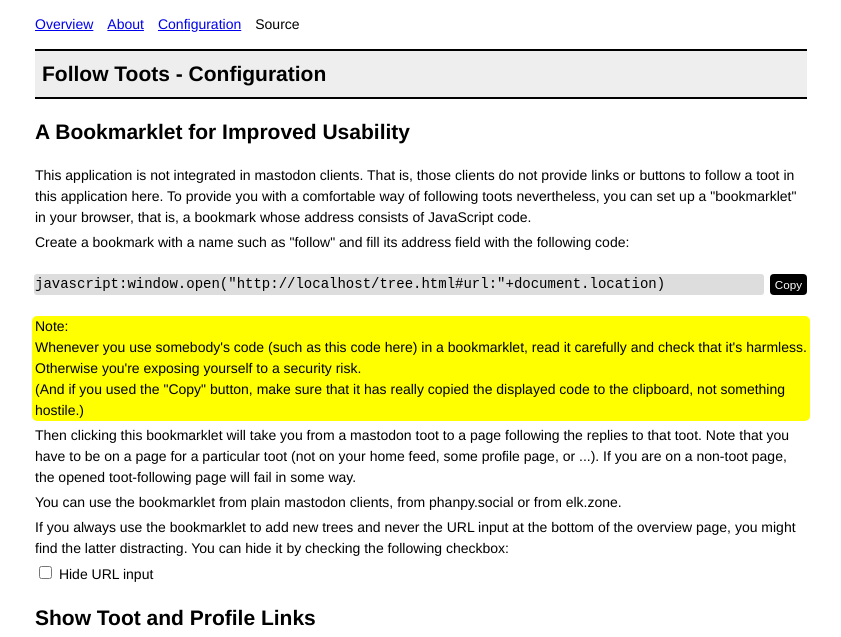
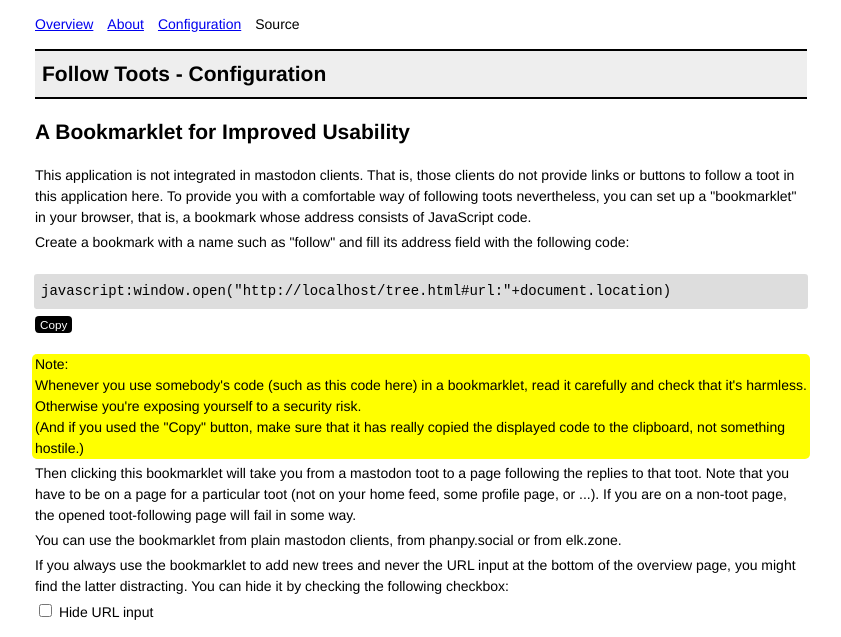
Before and after one commit to hcschuetz/follow-toots, a website built with Vite: page config.html in a window 1280 px wide. Shown: the top 637 px of the page, without its empty margins (219-1060 px from the left). Built offline with nearby package versions, Linux system fonts and the light colour scheme.

Commit message:
layout change for bookmarklet code

```diff
--- a/src/style.css
+++ b/src/style.css
@@ -336,12 +336,16 @@ pre {
 .bookmarklet-container {
   margin-block: 1.5em;
   display: flex;
+  flex-direction: column;
   gap: 0.5em;
 
   #bookmarklet {
-    flex-grow: 1;
+    padding: 0.5rem;
     white-space: pre;
     overflow-x: auto;
+  }
+  button {
+    align-self: start;
   }
 }
 
```
